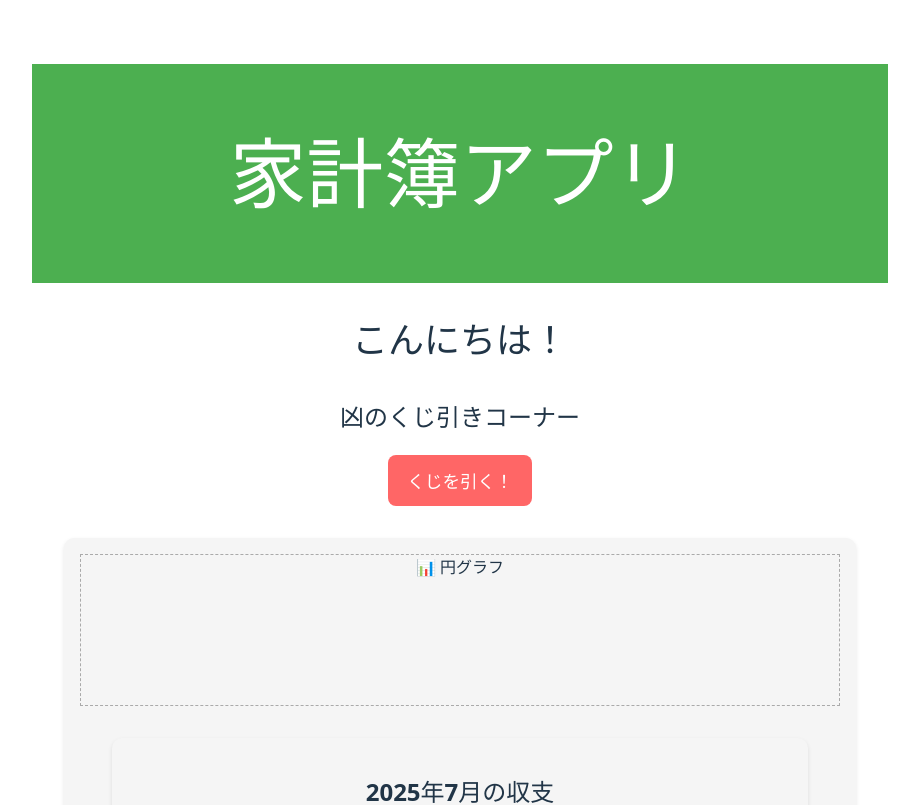
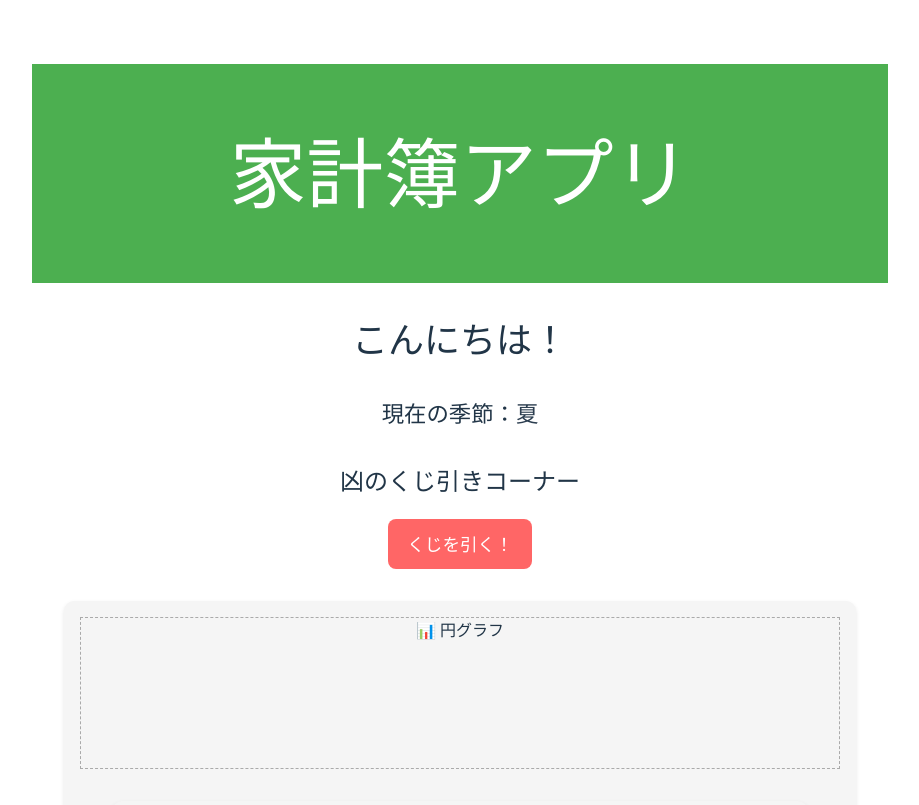
Before and after one commit to noctali168/Vue-kakeiboD, a Vue app: page / in a window 1280 px wide. Shown: the top 805 px of the page, without its empty margins (180-1099 px from the left). Built offline with nearby package versions, Linux system fonts and the light colour scheme.

Commit message:
くじ引き　＆　季節判別

```diff
--- a/src/components/CharacterSection.vue
+++ b/src/components/CharacterSection.vue
@@ -3,9 +3,11 @@
     <h2 v-if="username">{{ username }}さん、こんにちは！</h2>
     <h2 v-else>こんにちは！</h2>
   </section>
+  <SeasonDisplay />
 </template>
 
 <script setup>
+import SeasonDisplay from './SeasonDisplay.vue'
 import { ref, onMounted } from 'vue'
 
 const username = ref('')
--- a/src/components/Kuji.vue
+++ b/src/components/Kuji.vue
@@ -1,31 +1,41 @@
 <template>
   <section class="kuji-area">
     <h2>凶のくじ引きコーナー</h2>
-    <button @click="drawKuji">くじを引く！</button>
-    <p v-if="result" class="result">結果：{{ result }}</p>
+    <button v-if="!hasDrawnToday" @click="drawKuji">くじを引く！</button>
+    <p v-if="result" class="result">今日の結果：{{ result }}</p>
   </section>
 </template>
 
 <script setup>
-import { ref } from 'vue'
+import { ref, onMounted } from 'vue'
 
 const result = ref('')
+const hasDrawnToday = ref(false)
 
 const kujiList = [
-  '大吉',
-  '中吉',
-  '小吉',
-  '吉',
-  '末吉',
-  '凶',
-  '大凶'
+  '大吉', '中吉', '小吉', '吉', '末吉', '凶', '大凶'
 ]
 
 function drawKuji() {
-  // たまには凶が出る確率を上げたい場合はここで調整可能
   const index = Math.floor(Math.random() * kujiList.length)
   result.value = kujiList[index]
+
+  const today = new Date().toISOString().slice(0, 10)
+  localStorage.setItem('kuji-last-date', today)
+  localStorage.setItem('kuji-result', result.value)
+  hasDrawnToday.value = true
 }
+
+onMounted(() => {
+  const today = new Date().toISOString().slice(0, 10)
+  const lastDate = localStorage.getItem('kuji-last-date')
+  const savedResult = localStorage.getItem('kuji-result')
+
+  if (lastDate === today && savedResult) {
+    result.value = savedResult
+    hasDrawnToday.value = true
+  }
+})
 </script>
 
 <style scoped>
--- /dev/null
+++ b/src/components/SeasonDisplay.vue
@@ -0,0 +1,36 @@
+<template>
+  <section class="season-display">
+    <p>現在の季節：<strong>{{ season }}</strong></p>
+  </section>
+</template>
+
+<script setup>
+import { ref, onMounted } from 'vue'
+
+const season = ref('')
+
+function getSeason(month) {
+  // 日本の季節：気象庁基準（暦ではない）
+  if (month >= 3 && month <= 5) return '春'
+  if (month >= 6 && month <= 8) return '夏'
+  if (month >= 9 && month <= 11) return '秋'
+  return '冬' // month: 12, 1, 2
+}
+
+onMounted(() => {
+  const now = new Date()
+  const month = now.getMonth() + 1 // getMonth() は 0〜11 なので +1
+  season.value = getSeason(month)
+})
+</script>
+
+<style scoped>
+.season-display {
+  text-align: center;
+  margin: 1rem;
+  font-size: 1.4rem;
+}
+strong {
+  color: #2c3e50;
+}
+</style>
```
